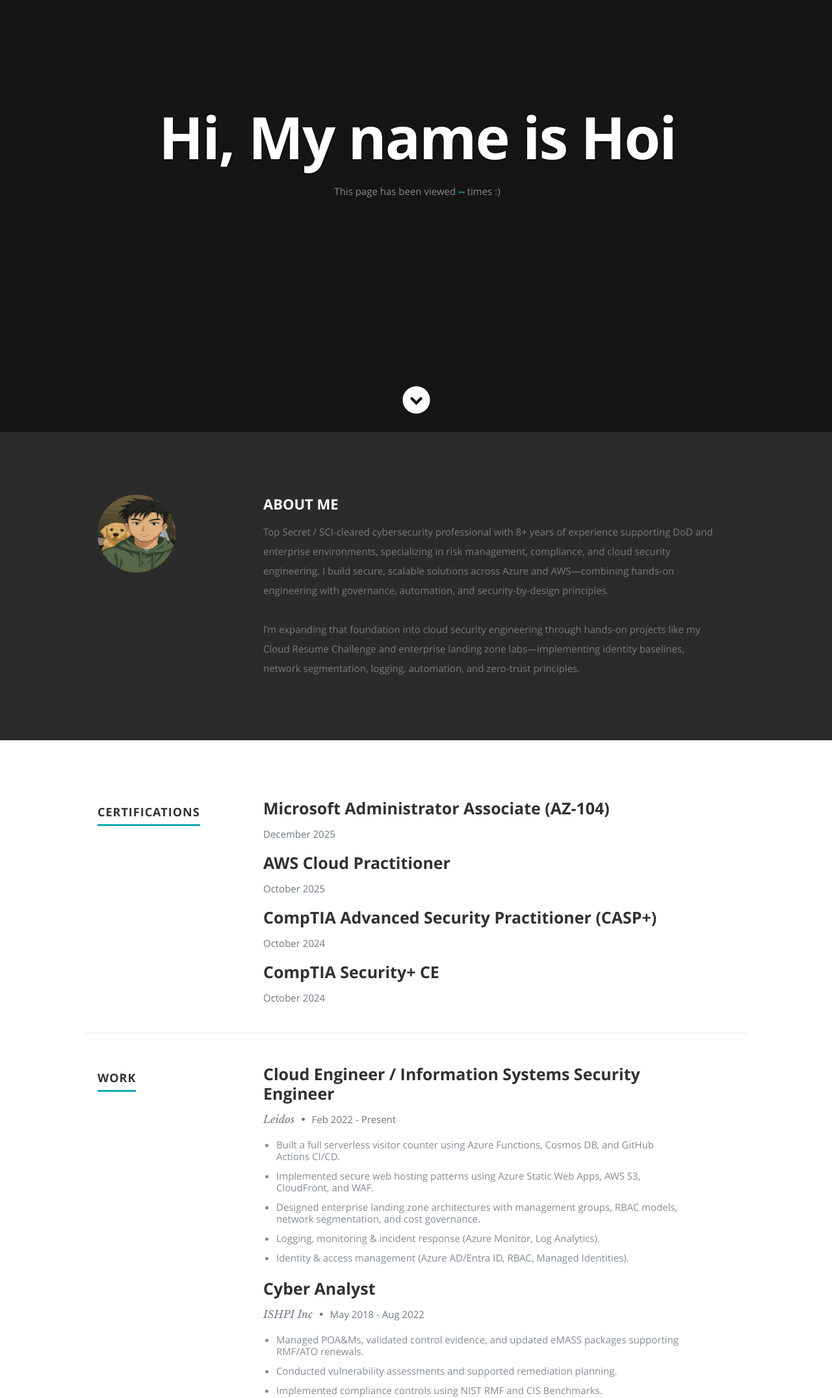
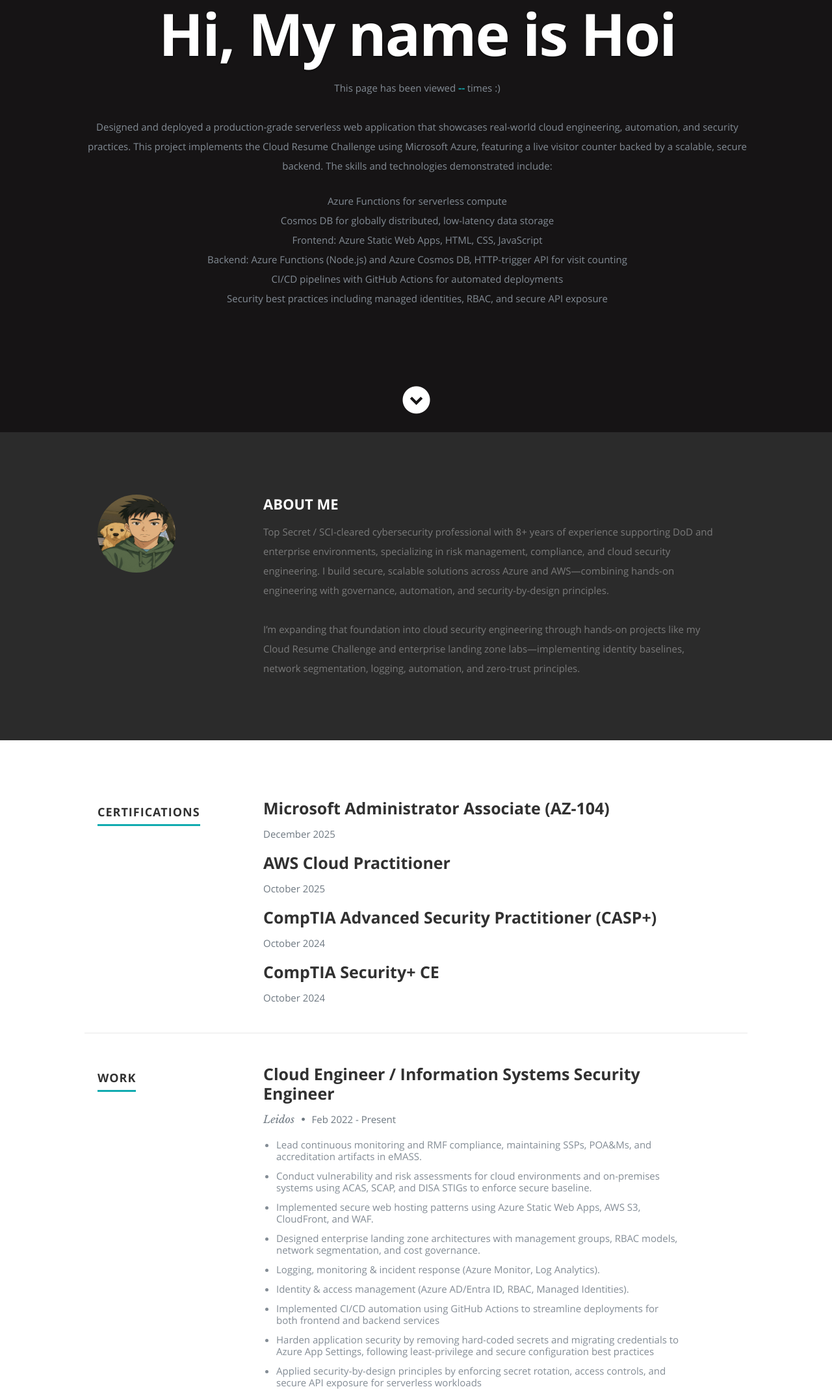
Before and after one commit to Luckycookie7/azure-test-cv, a plain HTML site: page Azure-CV/index.html in a window 1280 px wide. Shown: the part 135-2286 px from the top of the page at 65% size. Drawn offline with nearby package versions, Linux system fonts and the light colour scheme; no server answers.

Commit message:
Updated Resume

```diff
--- a/Azure-CV/index.html
+++ b/Azure-CV/index.html
@@ -45,6 +45,18 @@
       <div class="banner-text">
         <h1 class="responsive-headline">Hi, My name is Hoi</h1>
         <p>This page has been viewed <span id="counter">Loading...</span> times :)</p>
+        <p>Designed and deployed a production-grade serverless web application that showcases real-world cloud engineering, automation, and security practices.
+          This project implements the Cloud Resume Challenge using Microsoft Azure, featuring a live visitor counter backed by a scalable, secure backend.
+          The skills and technologies demonstrated include:
+
+          <ul>
+            <li>Azure Functions for serverless compute</li>
+            <li>Cosmos DB for globally distributed, low-latency data storage</li>
+            <li>Frontend: Azure Static Web Apps, HTML, CSS, JavaScript</li>
+            <li>Backend: Azure Functions (Node.js) and Azure Cosmos DB, HTTP-trigger API for visit counting</li>
+            <li>CI/CD pipelines with GitHub Actions for automated deployments</li>
+            <li>Security best practices including managed identities, RBAC, and secure API exposure</li>
+        </p>
       </div>
     </div>
 
@@ -74,6 +86,7 @@
           enterprise landing zone labs—implementing identity baselines, network segmentation, logging, automation, and zero-trust
           principles.
         </p>
+
       </div>
     </div>
   </section>
@@ -131,11 +144,17 @@
             <h3>Cloud Engineer / Information Systems Security Engineer</h3>
             <p class="info">Leidos <span>&bull;</span> <em class="date">Feb 2022 - Present</em></p>
             <ul>
-              <li>Built a full serverless visitor counter using Azure Functions, Cosmos DB, and GitHub Actions CI/CD.</li>
+              <li>Lead continuous monitoring and RMF compliance, maintaining SSPs, POA&Ms, and accreditation artifacts in eMASS.</li>
+              <li>Conduct vulnerability and risk assessments for cloud environments and on-premises systems using ACAS, SCAP, and DISA STIGs to enforce secure baseline.</li>
               <li>Implemented secure web hosting patterns using Azure Static Web Apps, AWS S3, CloudFront, and WAF.</li>
               <li>Designed enterprise landing zone architectures with management groups, RBAC models, network segmentation, and cost governance.</li>
               <li>Logging, monitoring & incident response (Azure Monitor, Log Analytics).</li>
               <li>Identity & access management (Azure AD/Entra ID, RBAC, Managed Identities).</li>
+              <li>Implemented CI/CD automation using GitHub Actions to streamline deployments for both frontend and backend services</li>
+              <li>Harden application security by removing hard-coded secrets and migrating credentials to Azure App Settings, following least-privilege and secure configuration best practices</li>
+              <li>Applied security-by-design principles by enforcing secret rotation, access controls, and secure API exposure for serverless workloads</li>
+
+
             </ul>
           </div>
         </div>
@@ -148,6 +167,8 @@
               <li>Managed POA&amp;Ms, validated control evidence, and updated eMASS packages supporting RMF/ATO renewals.</li>
               <li>Conducted vulnerability assessments and supported remediation planning.</li>
               <li>Implemented compliance controls using NIST RMF and CIS Benchmarks.</li>
+              <li>Worked with different teams and assessed security risks across systems.</li>
+              <li>Conducted CCRI/CORA readiness efforts, achieved zero critical findings</li>
             </ul>
           </div>
         </div>
@@ -159,6 +180,7 @@
             <ul>
               <li>Maintained ACAS SecurityCenter and Nessus scanners (plugins, patches, policies).</li>
               <li>Updated ACAS TTPs/SOPs improving scan and reporting consistency.</li>
+              <li>Administered Tenable SecurityCenter and Nessus scanners (plugins, patches, policies).</li>
             </ul>
           </div>
         </div>
```
